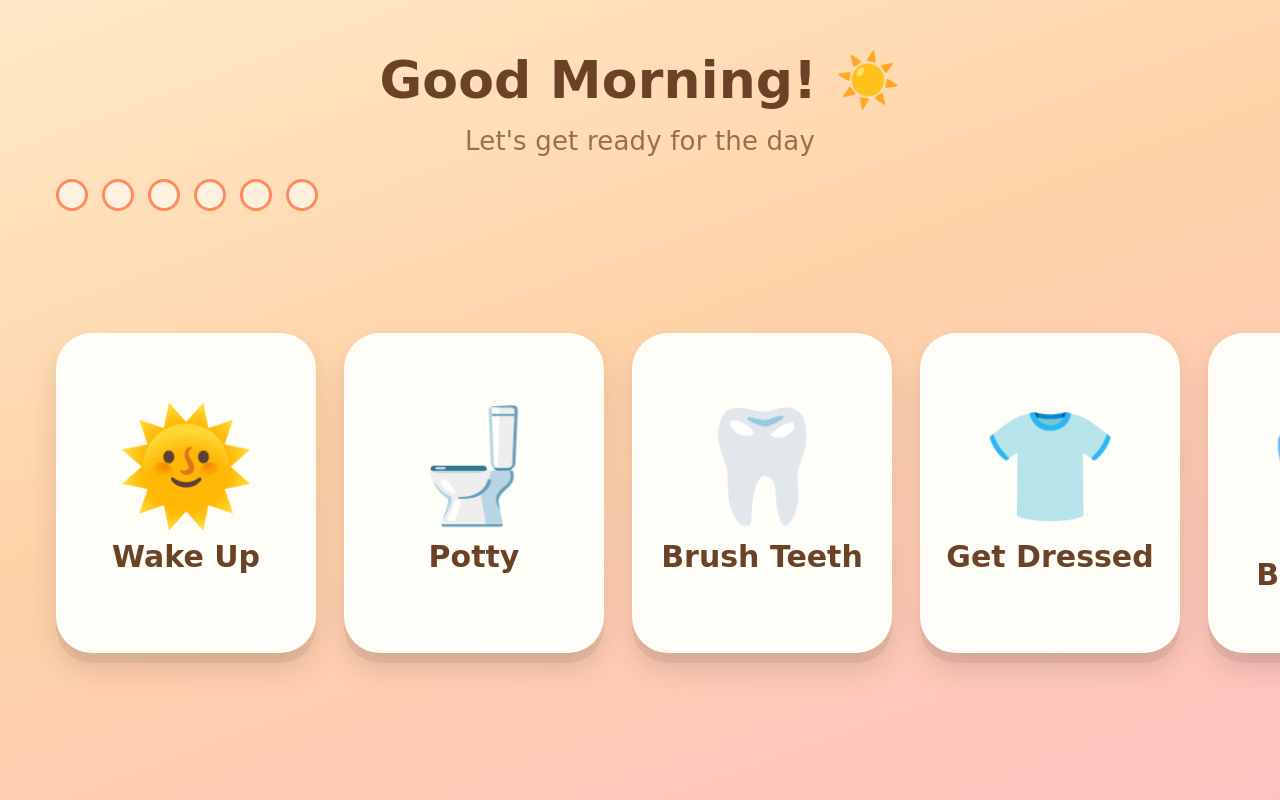
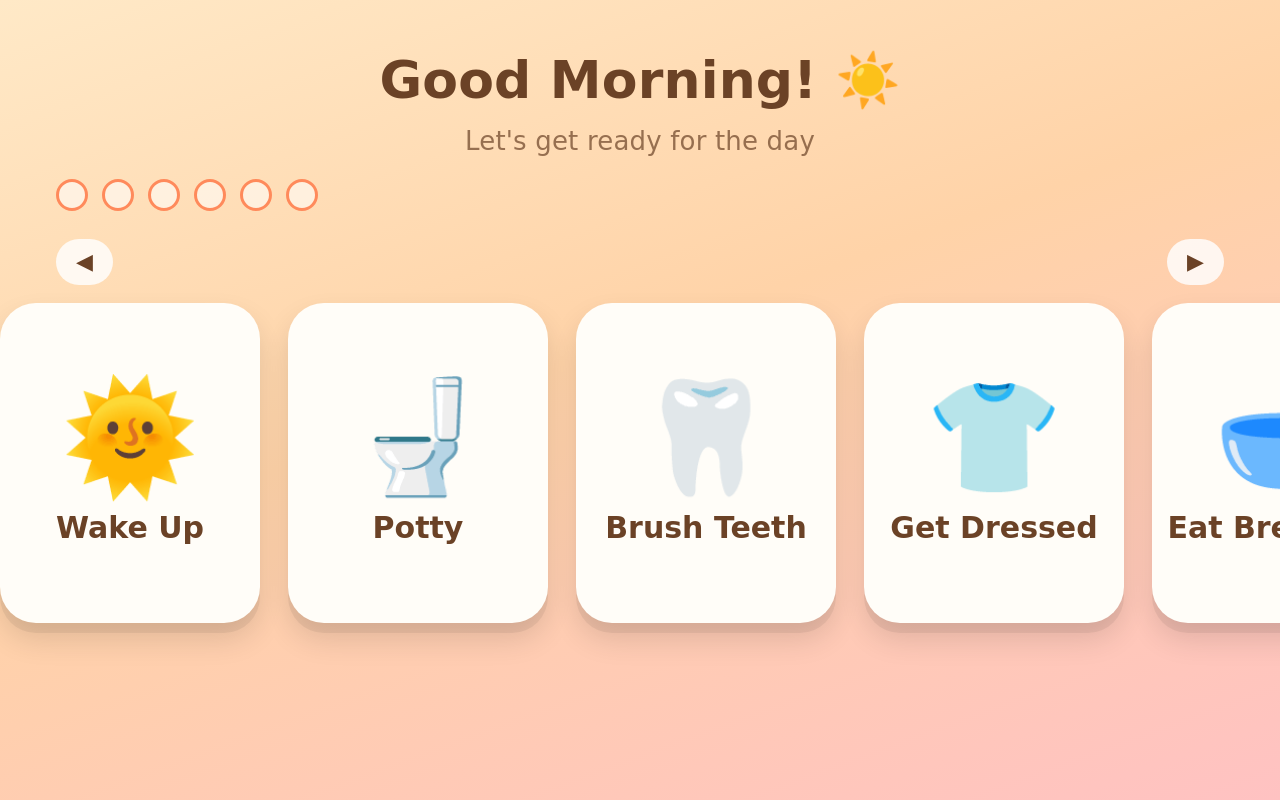
Before and after one commit to allan6214/ToddlerTasks, a React (Vite) app: page / in a window 1280 px wide. Built offline with nearby package versions, Linux system fonts and the light colour scheme.

Commit message:
Add arrow-based task rail navigation for old iPad Safari

```diff
--- a/src/RoutineDashboard.jsx
+++ b/src/RoutineDashboard.jsx
@@ -1,4 +1,4 @@
-import React, { useEffect, useMemo, useState } from "react";
+import React, { useEffect, useMemo, useRef, useState } from "react";
 
 const MORNING_TASKS = [
   { id: "wake", label: "Wake Up", emoji: "🌞" },
@@ -115,7 +115,7 @@ function TaskTile({ task, completed, onTap, palette }) {
         boxShadow: completed
           ? `0 12px 0 0 ${palette.accentSoft}, 0 18px 30px rgba(0,0,0,0.18)`
           : "0 10px 0 0 rgba(0,0,0,0.06), 0 16px 30px rgba(0,0,0,0.12)",
-        display: "flex",
+        display: "inline-flex",
         flexDirection: "column",
         alignItems: "center",
         justifyContent: "center",
@@ -126,6 +126,7 @@ function TaskTile({ task, completed, onTap, palette }) {
         userSelect: "none",
         position: "relative",
         overflow: "hidden",
+        scrollSnapAlign: "start",
       }}
     >
       <div
@@ -180,6 +181,7 @@ export default function RoutineDashboard() {
   const [now, setNow] = useState(() => new Date());
   const [mode, setMode] = useState(() => getMode(new Date()));
   const [completedByMode, setCompletedByMode] = useState({ morning: {}, evening: {} });
+  const railRef = useRef(null);
 
   useEffect(() => {
     const interval = setInterval(() => {
@@ -205,6 +207,21 @@ export default function RoutineDashboard() {
 
   const resetMode = () => {
     setCompletedByMode((prev) => ({ ...prev, [mode]: {} }));
+  };
+
+  const scrollRail = (direction) => {
+    const el = railRef.current;
+    if (!el) return;
+
+    const delta = direction * 300;
+    try {
+      el.scrollBy({ left: delta, behavior: "smooth" });
+      return;
+    } catch {
+      // Older iOS Safari can throw on object-form scrollBy.
+    }
+
+    el.scrollLeft += delta;
   };
 
   return (
@@ -264,20 +281,52 @@ export default function RoutineDashboard() {
         ))}
       </div>
 
+      <div style={{ display: "flex", justifyContent: "space-between", padding: "0 56px 8px", flexShrink: 0 }}>
+        <button
+          onClick={() => scrollRail(-1)}
+          style={{
+            border: "none",
+            borderRadius: 999,
+            padding: "10px 20px",
+            fontSize: 22,
+            fontWeight: 800,
+            background: "rgba(255,255,255,0.82)",
+            color: palette.text,
+          }}
+        >
+          ◀
+        </button>
+        <button
+          onClick={() => scrollRail(1)}
+          style={{
+            border: "none",
+            borderRadius: 999,
+            padding: "10px 20px",
+            fontSize: 22,
+            fontWeight: 800,
+            background: "rgba(255,255,255,0.82)",
+            color: palette.text,
+          }}
+        >
+          ▶
+        </button>
+      </div>
+
       {/* Horizontal scrolling row */}
       <div
+        ref={railRef}
         style={{
-          display: "flex",
-          overflowX: "auto",
+          display: "block",
+          whiteSpace: "nowrap",
+          overflowX: "scroll",
           overflowY: "hidden",
           padding: "10px 56px 64px",
-          gap: 0,
           flex: 1,
-          alignItems: "center",
           scrollbarWidth: "none",
           WebkitOverflowScrolling: "touch",
-          touchAction: "pan-x",
+          touchAction: "auto",
           overscrollBehaviorX: "contain",
+          scrollSnapType: "x proximity",
         }}
       >
         {tasks.map((task) => (
```
